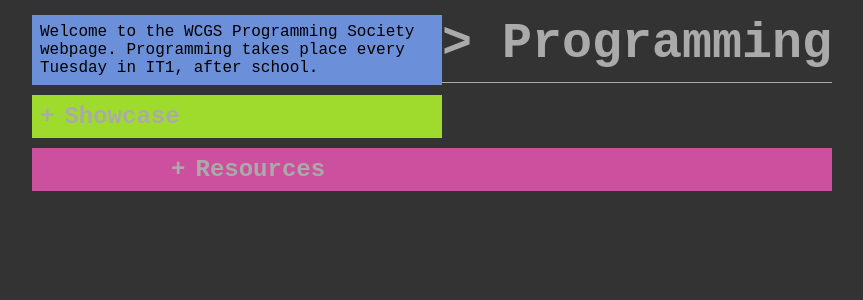
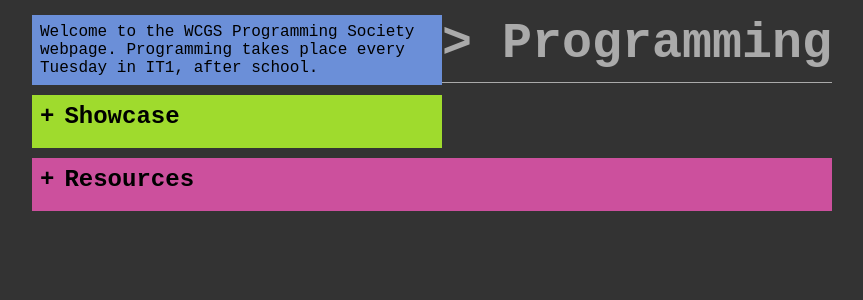
Before and after one commit to wcgs-programming/wcgs-programming.github.io, a Jekyll site: the page built from index.html, in a window 1280 px wide. Shown: the top 300 px of the page, without its empty margins (208-1071 px from the left). Built offline with Jekyll 4.4.1, drawn with Linux system fonts in a browser that asks for light colours.

Commit message:
well that was a silly mistake

```diff
--- a/css/style.css
+++ b/css/style.css
@@ -121,7 +121,7 @@ body > p > a {
     padding: 8px;
 }
 
-body a {
+body > a {
     diplay: block;
     float: right;
     color: #aaaaaa;
```
